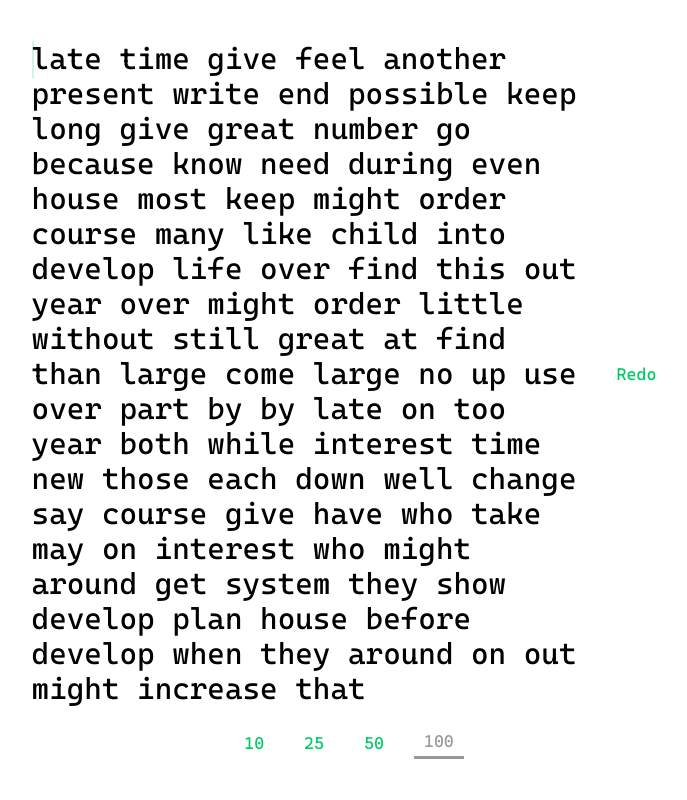
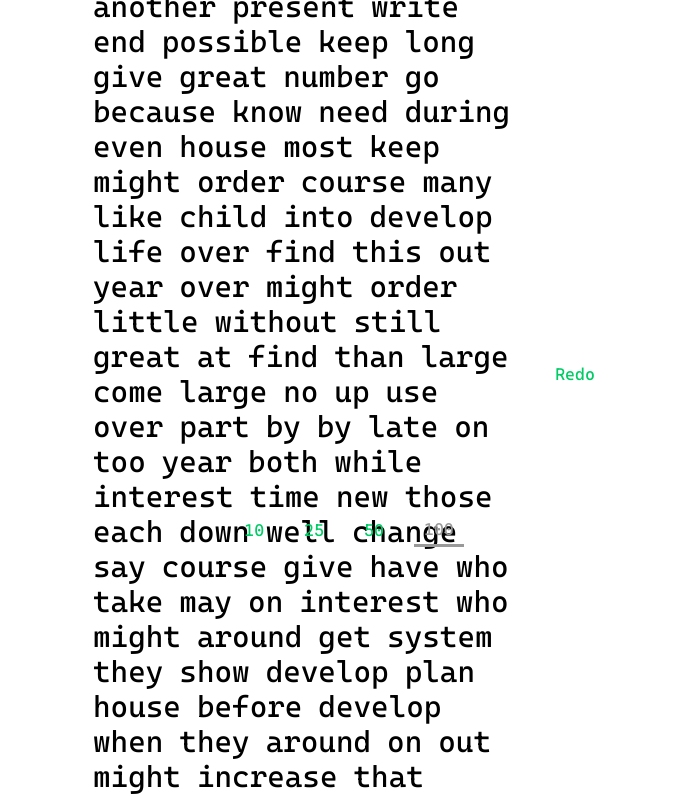
Before and after one commit to mattponiat/typingu-testo, a Next.js app: page / in a window 1280 px wide. Shown: the whole page, without its empty margins (291-978 px from the left). Built offline with nearby package versions, Linux system fonts and the light colour scheme.

Commit message:
new changes for testing

```diff
--- a/components-ui/atoms/Caret/index.ts
+++ b/components-ui/atoms/Caret/index.ts
@@ -6,15 +6,16 @@ const Caret = styled.span`
   height: 2.3rem;
   width: 2px;
   background-color: hsl(150, 100%, 40%);
-  animation: fading 0.7s infinite alternate;
+  animation: fading 1s infinite;
   word-wrap: break-word;
 
   @keyframes fading {
-    from {
+    0%,
+    100% {
       opacity: 0;
     }
-    to {
-      opacity: 0.8;
+    50% {
+      opacity: 1;
     }
   }
 `;
--- a/components-ui/atoms/CorrectText/index.ts
+++ b/components-ui/atoms/CorrectText/index.ts
@@ -1,8 +1,8 @@
 import styled from "styled-components";
 
-const CorrectText = styled.span`
-  padding: 0;
+const CorrectText = styled.div`
   color: green;
+  display: block;
 `;
 
 export default CorrectText;
--- a/components-ui/atoms/Text/index.ts
+++ /dev/null
@@ -1,7 +0,0 @@
-import styled from "styled-components";
-
-const Text = styled.span`
-  position: sticky;
-`;
-
-export default Text;
--- /dev/null
+++ b/components-ui/atoms/Word/index.ts
@@ -0,0 +1,7 @@
+import styled from "styled-components";
+
+const Word = styled.div`
+  margin-right: 1rem;
+`;
+
+export default Word;
--- /dev/null
+++ b/components-ui/atoms/Words/index.ts
@@ -0,0 +1,11 @@
+import styled from "styled-components";
+
+const Words = styled.div`
+  width: 100%;
+  height: fit-content;
+  display: flex;
+  flex-wrap: wrap;
+  align-content: flex-start;
+`;
+
+export default Words;
--- /dev/null
+++ b/components-ui/molecules/ResetAndPreview/index.tsx
@@ -0,0 +1,51 @@
+import * as React from "react";
+//Components
+import Preview from "components/Preview";
+import Button from "components-ui/atoms/Button";
+//Styles
+import styled from "styled-components";
+//Hooks
+import { useWordsAmount } from "hooks/useWordsAmount";
+//Context
+import { useWordsContext } from "context/WordsContext";
+import { useTypingContext } from "context/TypingCheck";
+
+const ResetAndPreview: React.FC = () => {
+  const { setWordsAmount } = useWordsAmount();
+  const [wordsContext] = useWordsContext();
+  const { setIsActive, setSeconds } = useTypingContext();
+
+  //Stop the background timer, randomize and restart words
+  const restartTest = () => {
+    for (let i = 0; i < wordsContext.length + 1; i++) {
+      if (wordsContext.length === i) {
+        setWordsAmount(i);
+        setIsActive(false);
+        setSeconds(0);
+      }
+    }
+  };
+
+  return (
+    <Wrapper>
+      <Preview />
+      <Button onClick={restartTest}>Redo</Button>
+    </Wrapper>
+  );
+};
+
+const Wrapper = styled.div`
+  min-height: auto;
+  height: 100%;
+  width: 40%;
+  display: flex;
+  flex-direction: row;
+  align-items: center;
+  justify-content: center;
+
+  button {
+    margin-left: 15px;
+  }
+`;
+
+export default ResetAndPreview;
--- a/components-ui/molecules/SetOfButtons/index.tsx
+++ b/components-ui/molecules/SetOfButtons/index.tsx
@@ -62,6 +62,7 @@ const Wrapper = styled.div`
 `;
 
 const StyledButton = styled(Button)`
+  position: relative;
   color: ${({ isActive }) =>
     isActive ? "hsl(0, 0%, 60%)" : "hsl(150, 100%, 40%)"};
   border-bottom: ${({ isActive }) =>
--- a/components-ui/organisms/TypingContainer/index.tsx
+++ b/components-ui/organisms/TypingContainer/index.tsx
@@ -1,40 +1,20 @@
 import * as React from "react";
 //Components
-import Preview from "components/Preview";
 import SetOfButtons from "components-ui/molecules/SetOfButtons";
-import Button from "components-ui/atoms/Button";
 import Result from "components/Result";
+import ResetAndPreview from "components-ui/molecules/ResetAndPreview";
 //Styles
 import styled from "styled-components";
-//Hooks
-import { useWordsAmount } from "hooks/useWordsAmount";
 //Context
-import { useWordsContext } from "context/WordsContext";
 import { useTypingContext } from "context/TypingCheck";
 
 const TypingContainer: React.FC = () => {
-  const { setWordsAmount } = useWordsAmount();
-  const [words] = useWordsContext();
-  const { setIsActive, setSeconds, lettersFromWords } = useTypingContext();
-
-  //Stop the background timer, randomize and restart words
-  const restartTest = () => {
-    for (let i = 0; i < words.length + 1; i++) {
-      if (words.length === i) {
-        setWordsAmount(i);
-        setIsActive(false);
-        setSeconds(0);
-      }
-    }
-  };
+  const { lettersFromWords } = useTypingContext();
 
   return (
     <Wrapper>
       {lettersFromWords.length === 0 && <Result></Result>}
-      <ResetAndPreview>
-        <Preview />
-        <Button onClick={restartTest}>Redo</Button>
-      </ResetAndPreview>
+      <ResetAndPreview />
       <SetOfButtons />
     </Wrapper>
   );
@@ -42,6 +22,7 @@ const TypingContainer: React.FC = () => {
 
 const Wrapper = styled.div`
   min-height: auto;
+  height: 30vh;
   width: 100vw;
   display: flex;
   flex-direction: column;
@@ -49,16 +30,4 @@ const Wrapper = styled.div`
   align-items: center;
 `;
 
-const ResetAndPreview = styled.div`
-  min-height: auto;
-  margin: 0 5rem;
-  display: flex;
-  align-items: center;
-  justify-content: center;
-
-  button {
-    margin-left: 15px;
-  }
-`;
-
 export default TypingContainer;
--- a/components/Preview/index.tsx
+++ b/components/Preview/index.tsx
@@ -3,8 +3,9 @@ import { useRef } from "react";
 //Components
 import CorrectText from "components-ui/atoms/CorrectText";
 import IncorrectText from "components-ui/atoms/IncorrectText";
-import Text from "components-ui/atoms/Text";
+import Text from "components-ui/atoms/Words";
 import Caret from "components-ui/atoms/Caret";
+import Word from "components-ui/atoms/Word";
 //Styles
 import styled from "styled-components";
 //Hooks
@@ -14,8 +15,7 @@ import { useTypingContext } from "context/TypingCheck";
 
 const Preview: React.FC = () => {
   const focusRef = useRef<HTMLDivElement>(null)!;
-  const { lettersFromWords, correctLetters, incorrectLetters } =
-    useTypingContext();
+  const { correctLetters, incorrectLetters, words } = useTypingContext();
 
   //Event listener for focusing the Wrapper div
   useEventListener("keydown", (e: KeyboardEvent) => {
@@ -26,21 +26,27 @@ const Preview: React.FC = () => {
 
   return (
     <Wrapper ref={focusRef} tabIndex={0}>
-      <CorrectText>{correctLetters && correctLetters.join("")}</CorrectText>
       <IncorrectText>
         {incorrectLetters && incorrectLetters.join("")}
       </IncorrectText>
-      <Caret />
-      <Text>{lettersFromWords.join("")}</Text>
+      <Text>
+        <CorrectText>{correctLetters && correctLetters.join("")}</CorrectText>
+        <Caret />
+        {words.map((elem, index) => {
+          return (
+            <Word key={`${elem}-${index + 1}`}>
+              <span>{elem}</span>
+            </Word>
+          );
+        })}
+      </Text>
     </Wrapper>
   );
 };
 
-// components
-
 const Wrapper = styled.div`
-  min-height: auto;
-  max-width: 35rem;
+  height: auto;
+  width: 100%;
   font-size: 30px;
   white-space: pre-wrap;
 
--- a/components/Result/index.tsx
+++ b/components/Result/index.tsx
@@ -25,7 +25,6 @@ const Result: React.FC = () => {
 const Wrapper = styled.div`
   min-height: auto;
   width: 10rem;
-  margin-bottom: 15px;
 `;
 
 const Content = styled.span`
--- a/context/TypingCheck.tsx
+++ b/context/TypingCheck.tsx
@@ -3,23 +3,28 @@ import { useEffect, useState, useContext, createContext } from "react";
 //Hooks
 import { useEventListener } from "hooks/useEventListener";
 //Context
-import { useWordsContext } from "./WordsContext";
+import { useWordsContext } from "context/WordsContext";
 //Functions
 import { WordCheker } from "functions/WordChecker";
 
 const TypingCheck = () => {
+  const [wordsContext] = useWordsContext();
+  const [words, setWords] = useState([""]);
   const [lettersFromWords, setLettersFromWords] = useState([""]);
   const [correctLetters, setCorrectLetters] = useState([""]);
   const [incorrectLetters, setIncorrectLetters] = useState([""]);
   const [seconds, setSeconds] = useState(0);
   const [isActive, setIsActive] = useState(false);
-  const [words] = useWordsContext();
 
   //Words initial setup
   useEffect(() => {
-    setLettersFromWords(words.join(" ").split(""));
+    setWords(wordsContext);
     setCorrectLetters([]);
     setIncorrectLetters([]);
+  }, [wordsContext]);
+
+  useEffect(() => {
+    setLettersFromWords(words.join(" ").split(""));
   }, [words]);
 
   //Keydown event listener for the word checking function
@@ -32,7 +37,7 @@ const TypingCheck = () => {
         incorrectLetters,
         setIncorrectLetters,
         lettersFromWords,
-        setLettersFromWords
+        setWords
       );
     }
   });
@@ -61,6 +66,7 @@ const TypingCheck = () => {
   }, [lettersFromWords, correctLetters, incorrectLetters]);
 
   return {
+    words,
     lettersFromWords,
     correctLetters,
     incorrectLetters,
```
Also changed, not shown: 1 other file (tests, documents, lock files or other folders).
